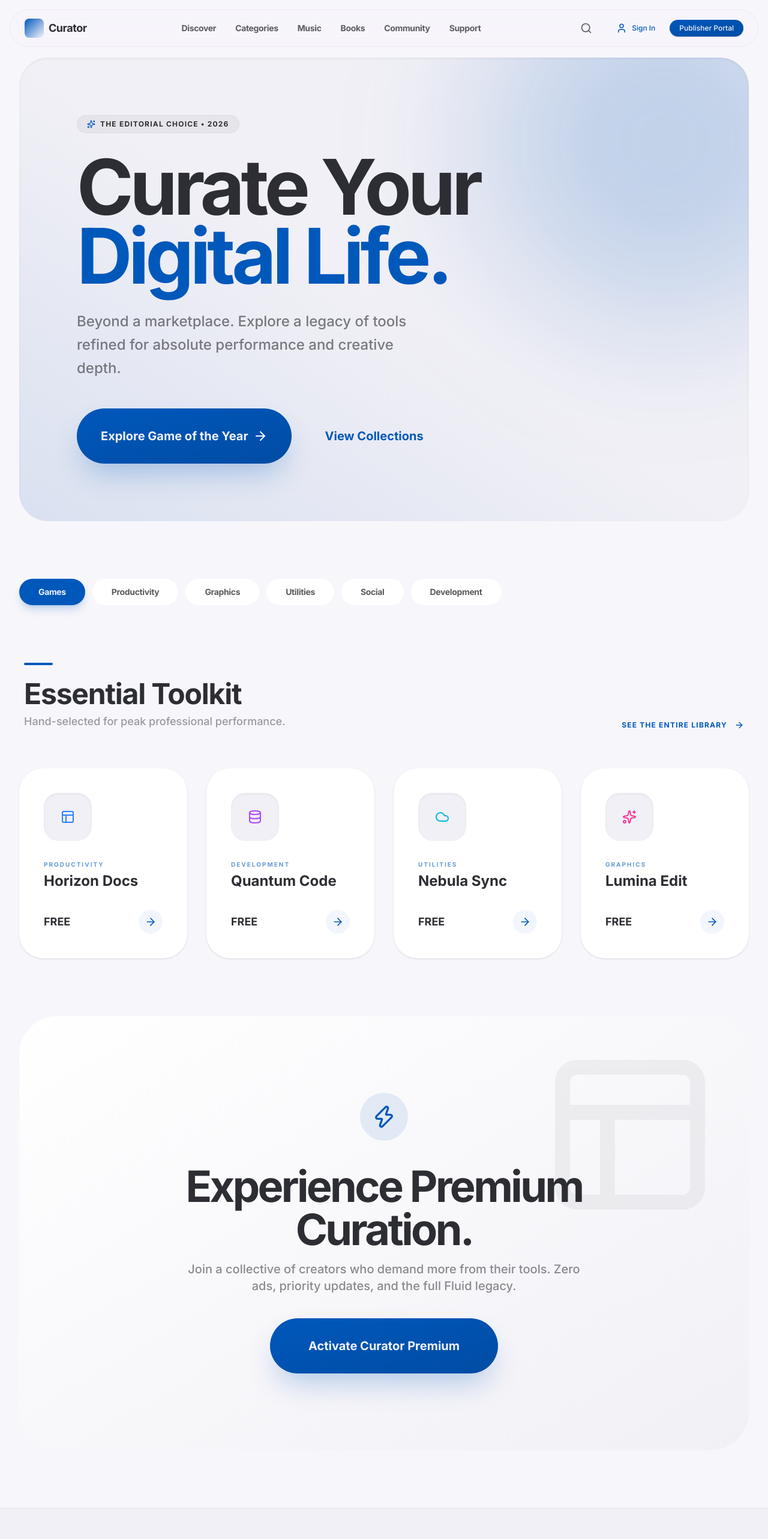
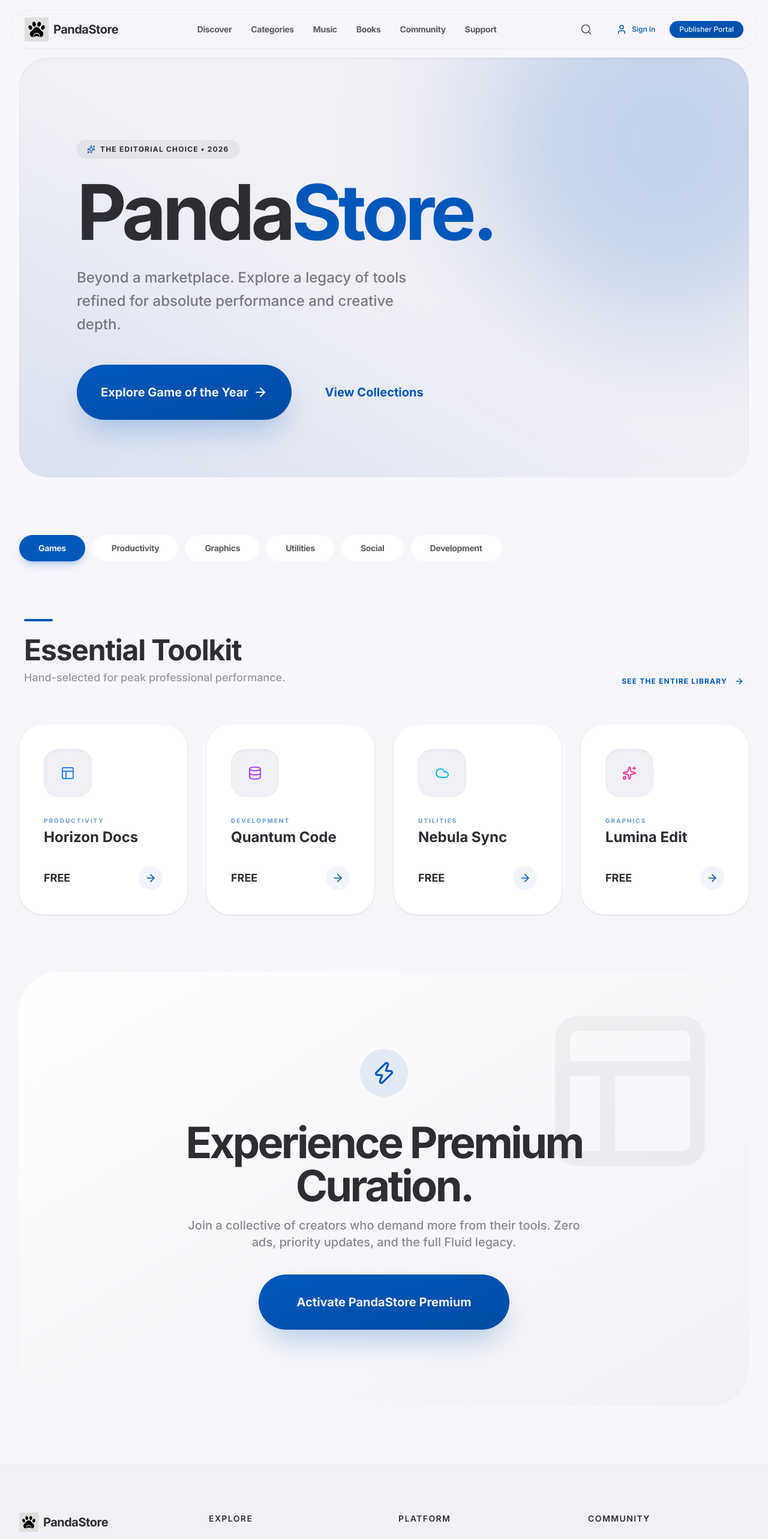
Before and after one commit to ravitejayadav86/app-store, a Next.js app: page / in a window 1280 px wide. Shown: the top 2566 px of the page at 60% size. Built offline with nearby package versions, Linux system fonts and the light colour scheme.

Commit message:
feat: rebrand to PandaStore and add panda footprint logo

```diff
--- a/src/app/books/page.tsx
+++ b/src/app/books/page.tsx
@@ -72,7 +72,7 @@ export default function BooksPage() {
                       <BookOpen size={40} />
                    </div>
                    <div className="w-full h-1 bg-white/20 mb-2 rounded-full" />
-                   <p className="text-[10px] font-bold text-white uppercase tracking-tighter opacity-70">Curator Edition</p>
+                   <p className="text-[10px] font-bold text-white uppercase tracking-tighter opacity-70">PandaStore Edition</p>
                 </div>
 
                 <div className="flex flex-col justify-between py-1">
--- a/src/app/game/[id]/page.tsx
+++ b/src/app/game/[id]/page.tsx
@@ -15,7 +15,7 @@ export default function GameDetailPage({ params }: { params: { id: string } }) {
     rating: 4.9,
     reviews: "12,403",
     tagline: "The next generation of creative development is here.",
-    description: "Experience absolute fluidity in your development workflow. Quantum Code combines high-performance synthesis with an intuitive nodal interface, allowing you to build complex systems with the speed of thought. Whether you're an architect, designer, or engineer, Curator's choice for 2026 is designed to elevate your craft.",
+    description: "Experience absolute fluidity in your development workflow. Quantum Code combines high-performance synthesis with an intuitive nodal interface, allowing you to build complex systems with the speed of thought. Whether you're an architect, designer, or engineer, PandaStore's choice for 2026 is designed to elevate your craft.",
     category: "Development",
     price: "$29.99",
     stats: [
@@ -63,7 +63,7 @@ export default function GameDetailPage({ params }: { params: { id: string } }) {
             <div className="flex-grow space-y-4">
               <div className="flex items-center gap-2 bg-primary/10 w-fit px-3 py-1 rounded-full text-xs font-bold text-primary border border-primary/20">
                 <Sparkles size={14} />
-                <span>Curator's Choice</span>
+                <span>PandaStore Choice</span>
               </div>
               <h1 className="text-6xl md:text-8xl font-bold tracking-tighter text-on-surface">{game.title}</h1>
               <div className="flex items-center gap-6">
--- a/src/app/globals.css
+++ b/src/app/globals.css
@@ -1,7 +1,7 @@
 @import "tailwindcss";
 
 :root {
-  /* Fluid Curator Palette - Light Mode */
+  /* Fluid PandaStore Palette - Light Mode */
   --primary: #0058bb;
   --primary-dim: #004ca4;
   --primary-container: #6c9fff;
--- a/src/app/layout.tsx
+++ b/src/app/layout.tsx
@@ -11,8 +11,8 @@ const inter = Inter({
 });
 
 export const metadata: Metadata = {
-  title: "Curator | Premium App Store",
-  description: "Experience the next generation of application marketplaces with Curator.",
+  title: "PandaStore | Premium App Store",
+  description: "Experience the next generation of application marketplaces with PandaStore.",
 };
 
 export default function RootLayout({
--- a/src/app/login/page.tsx
+++ b/src/app/login/page.tsx
@@ -62,7 +62,7 @@ export default function LoginPage() {
 
           <div className="flex flex-col items-center text-center gap-2 mb-10">
             <h1 className="text-4xl font-bold text-on-surface">Welcome back.</h1>
-            <p className="text-on-surface-variant font-medium">Continue your Curator experience.</p>
+            <p className="text-on-surface-variant font-medium">Continue your PandaStore experience.</p>
           </div>
 
           <form className="space-y-6" onSubmit={handleSubmit}>
--- a/src/app/page.tsx
+++ b/src/app/page.tsx
@@ -43,7 +43,7 @@ export default function Home() {
             </motion.div>
 
             <h1 className="text-6xl md:text-9xl font-bold tracking-tighter leading-[0.9] text-balance">
-              Curate Your <span className="text-primary">Digital Life.</span>
+              Panda<span className="text-primary">Store.</span>
             </h1>
 
             <p className="text-xl md:text-2xl text-on-surface-variant max-w-xl font-medium leading-relaxed opacity-80">
@@ -147,7 +147,7 @@ export default function Home() {
               Join a collective of creators who demand more from their tools. Zero ads, priority updates, and the full Fluid legacy.
             </p>
           </div>
-          <Button size="lg" className="px-16 py-8 text-xl rounded-2xl shadow-2xl shadow-primary/30">Activate Curator Premium</Button>
+          <Button size="lg" className="px-16 py-8 text-xl rounded-2xl shadow-2xl shadow-primary/30">Activate PandaStore Premium</Button>
         </motion.div>
       </section>
     </div>
--- a/src/app/register/page.tsx
+++ b/src/app/register/page.tsx
@@ -62,7 +62,7 @@ export default function RegisterPage() {
                <Sparkles size={24} />
             </div>
             <h1 className="text-4xl font-bold text-on-surface">Join the collection.</h1>
-            <p className="text-on-surface-variant font-medium">Create your Curator account today.</p>
+            <p className="text-on-surface-variant font-medium">Create your PandaStore account today.</p>
           </div>
 
           <form className="space-y-6" onSubmit={handleSubmit}>
--- a/src/components/layout/Footer.tsx
+++ b/src/components/layout/Footer.tsx
@@ -1,5 +1,6 @@
 import React from "react";
 import Link from "next/link";
+import Image from "next/image";
 
 export const Footer = () => {
   return (
@@ -8,8 +9,15 @@ export const Footer = () => {
         {/* Brand */}
         <div className="col-span-1 md:col-span-1">
           <div className="flex items-center gap-2 mb-6">
-            <div className="w-6 h-6 rounded bg-primary" />
-            <span className="font-bold text-xl tracking-tight">Curator</span>
+            <div className="relative w-8 h-8">
+              <Image
+                src="/panda-logo.png"
+                alt="Panda Store Logo"
+                fill
+                className="object-contain"
+              />
+            </div>
+            <span className="font-bold text-xl tracking-tight">PandaStore</span>
           </div>
           <p className="text-sm text-on-surface-variant leading-relaxed">
             The premium destination for the world's most beautiful and functional digital experiences.
@@ -59,7 +67,7 @@ export const Footer = () => {
 
       <div className="max-w-7xl mx-auto mt-20 pt-10 border-t border-outline-variant flex flex-col md:flex-row justify-between items-center gap-6">
         <p className="text-xs text-on-surface-variant">
-          © 2026 Curator App Store. Built with Fluid Design System.
+          © 2026 PandaStore App Store. Built with Fluid Design System.
         </p>
         <div className="flex gap-8">
           <Link href="#" className="text-xs text-on-surface-variant hover:text-primary transition-colors">Privacy Policy</Link>
--- a/src/components/layout/Navbar.tsx
+++ b/src/components/layout/Navbar.tsx
@@ -2,6 +2,7 @@
 
 import React from "react";
 import Link from "next/link";
+import Image from "next/image";
 import { Search, User, ShoppingBag, Menu } from "lucide-react";
 import { Button } from "@/components/ui/Button";
 
@@ -11,8 +12,16 @@ export const Navbar = () => {
       <div className="glass w-full max-w-7xl rounded-pill flex items-center justify-between px-6 py-3 border border-outline-variant">
         {/* Logo */}
         <Link href="/" className="flex items-center gap-2">
-          <div className="w-8 h-8 rounded-lg bg-linear-to-br from-primary to-primary-dim shadow-inner" />
-          <span className="font-inter font-bold text-lg tracking-tight text-on-surface">Curator</span>
+          <div className="relative w-10 h-10 overflow-hidden">
+            <Image
+              src="/panda-logo.png"
+              alt="Panda Store Logo"
+              fill
+              className="object-contain"
+              priority
+            />
+          </div>
+          <span className="font-inter font-bold text-xl tracking-tight text-on-surface">PandaStore</span>
         </Link>
 
         {/* Categories - Desktop */}
```
Also changed, not shown: public/panda-logo.png (added), src/app/apps/page.tsx (line endings or trailing spaces), src/app/games/page.tsx (line endings or trailing spaces), src/app/music/page.tsx (line endings or trailing spaces).
